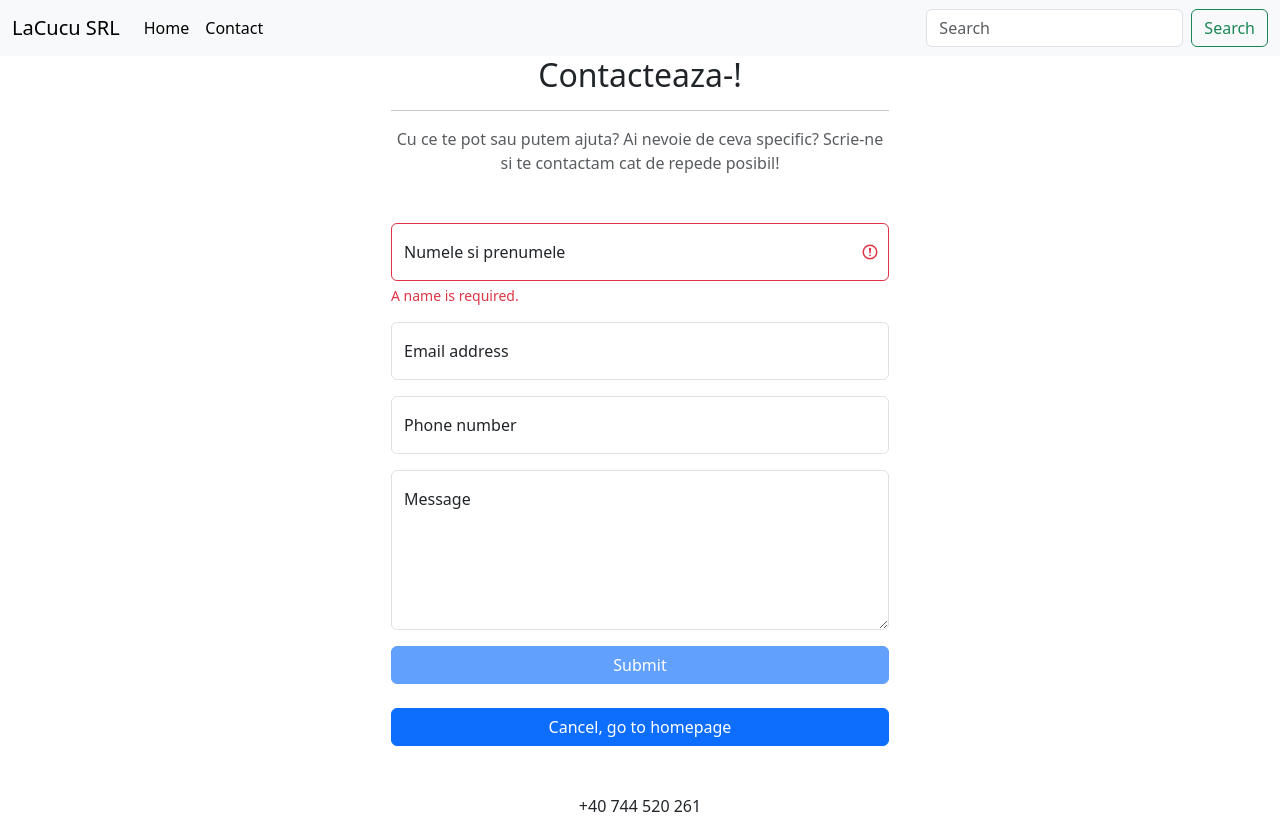
After one commit to CucuJr/sda_proj, a Django app: page /contact_button/ in a window 1280 px wide. The commit adds this page. Run offline with Django 4.2, Linux system fonts and the light colour scheme.

Commit message:
2nd commit

```diff
--- a/contact/urls.py
+++ b/contact/urls.py
@@ -9,4 +9,5 @@ urlpatterns = [
     path("secretara_details/", views.secretara_details, name="secretara-details"),
     path("tehnician_details/", views.tehnician_details, name="tehnician-details"),
     path("casier_details/", views.casier_details, name="casier-details"),
+    path("contact_button/", views.ContactTemplateView.as_view(), name="contact-button"),
 ]
--- a/contact/views.py
+++ b/contact/views.py
@@ -99,3 +99,6 @@ def casier_details(request):
         ]
     }
     return render(request, "contact/casier_details.html", casier)
+
+class ContactTemplateView(TemplateView):
+    template_name = 'contact/contact_button.html'
--- /dev/null
+++ b/templates/contact/contact_button.html
@@ -0,0 +1,78 @@
+{% extends "base.html" %}
+{% block title %} Contact {% endblock %}
+{% block content %}
+            <div class="container px-4 px-lg-5">
+                <div class="row gx-4 gx-lg-5 justify-content-center">
+                    <div class="col-lg-8 col-xl-6 text-center">
+                        <h2 class="mt-0">Contacteaza-!</h2>
+                        <hr class="divider">
+                        <p class="text-muted mb-5">Cu ce te pot sau putem ajuta? Ai nevoie de ceva specific? Scrie-ne si te contactam cat de repede posibil!</p>
+                    </div>
+                </div>
+                <div class="row gx-4 gx-lg-5 justify-content-center mb-5">
+                    <div class="col-lg-6">
+
+                        <form id="contactForm" data-sb-form-api-token="API_TOKEN">
+                            <!-- Name input-->
+                            <div class="form-floating mb-3">
+                                <input class="form-control is-invalid" id="name" type="text" placeholder="Enter your name..." data-sb-validations="required" data-sb-can-submit="no">
+                                <label for="name">Numele si prenumele</label>
+                                <div class="invalid-feedback" data-sb-feedback="name:required">A name is required.</div>
+                            </div>
+                            <!-- Email address input-->
+                            <div class="form-floating mb-3">
+                                <input class="form-control" id="email" type="email" placeholder="name@example.com" data-sb-validations="required,email" data-sb-can-submit="no">
+                                <label for="email">Email address</label>
+                                <div class="invalid-feedback" data-sb-feedback="email:required">An email is required.</div>
+                                <div class="invalid-feedback" data-sb-feedback="email:email">Email is not valid.</div>
+                            </div>
+                            <!-- Phone number input-->
+                            <div class="form-floating mb-3">
+                                <input class="form-control" id="phone" type="tel" placeholder="0744 520 261" data-sb-validations="required" data-sb-can-submit="no">
+                                <label for="phone">Phone number</label>
+                                <div class="invalid-feedback" data-sb-feedback="phone:required">A phone number is required.</div>
+                            </div>
+                            <!-- Message input-->
+                            <div class="form-floating mb-3">
+                                <textarea class="form-control" id="message" type="text" placeholder="Enter your message here..." style="height: 10rem" data-sb-validations="required" data-sb-can-submit="no"></textarea>
+                                <label for="message">Message</label>
+                                <div class="invalid-feedback" data-sb-feedback="message:required">A message is required.</div>
+                            </div>
+                            <!-- Submit success message-->
+                            <!---->
+                            <!-- This is what your users will see when the form-->
+                            <!-- has successfully submitted-->
+                            <div class="d-none" id="submitSuccessMessage">
+                                <div class="text-center mb-3">
+                                    <div class="fw-bolder">Form submission successful!</div>
+                                    To activate this form, sign up at
+                                    <br>
+                                    <a href="https://startbootstrap.com/solution/contact-forms">https://startbootstrap.com/solution/contact-forms</a>
+                                </div>
+                            </div>
+                            <!-- Submit error message-->
+                            <!---->
+                            <!-- This is what your users will see when there is-->
+                            <!-- an error submitting the form-->
+                            <div class="d-none" id="submitErrorMessage"><div class="text-center text-danger mb-3">Error sending message!</div></div>
+                            <!-- Submit Button-->
+                            <div class="d-grid">
+                                <button class="btn btn-primary btn-xl disabled" id="submitButton" type="submit">Submit</button>
+                            </div>
+
+                            <br/>
+                            <div class="d-grid">
+                            <a href="{% url "homepage" %}" class="btn btn-primary" > Cancel, go to homepage </a>
+                            </div>
+                        </form>
+                    </div>
+                </div>
+                <div class="row gx-4 gx-lg-5 justify-content-center">
+                    <div class="col-lg-4 text-center mb-5 mb-lg-0">
+                        <i class="bi-phone fs-2 mb-3 text-muted"></i>
+                        <div>+40 744 520 261</div>
+                    </div>
+                </div>
+            </div>
+
+{% endblock %}
```
Also changed, not shown: templates/contact/contact_page.html (+80 -17 lines), 1 other file.
